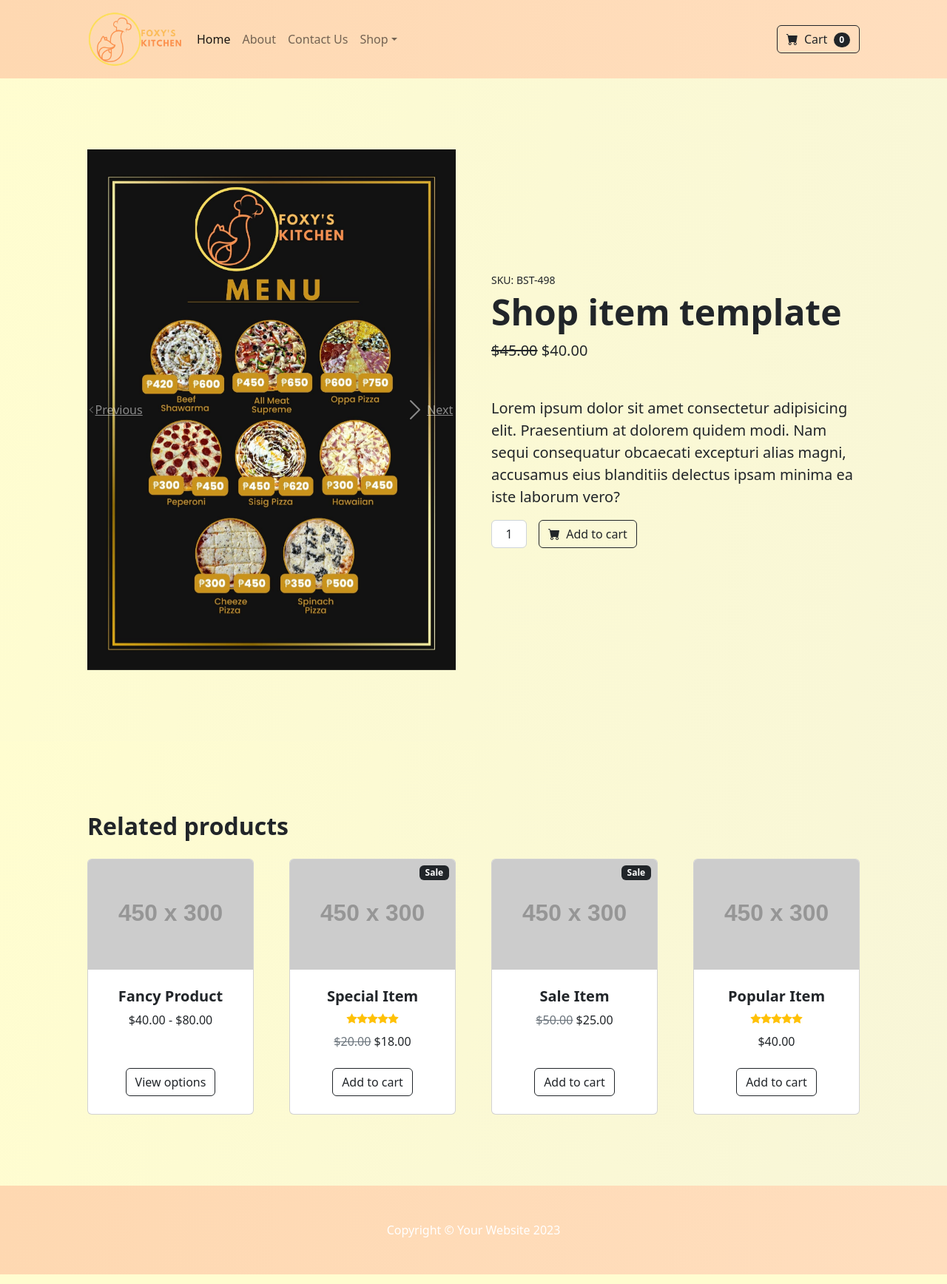
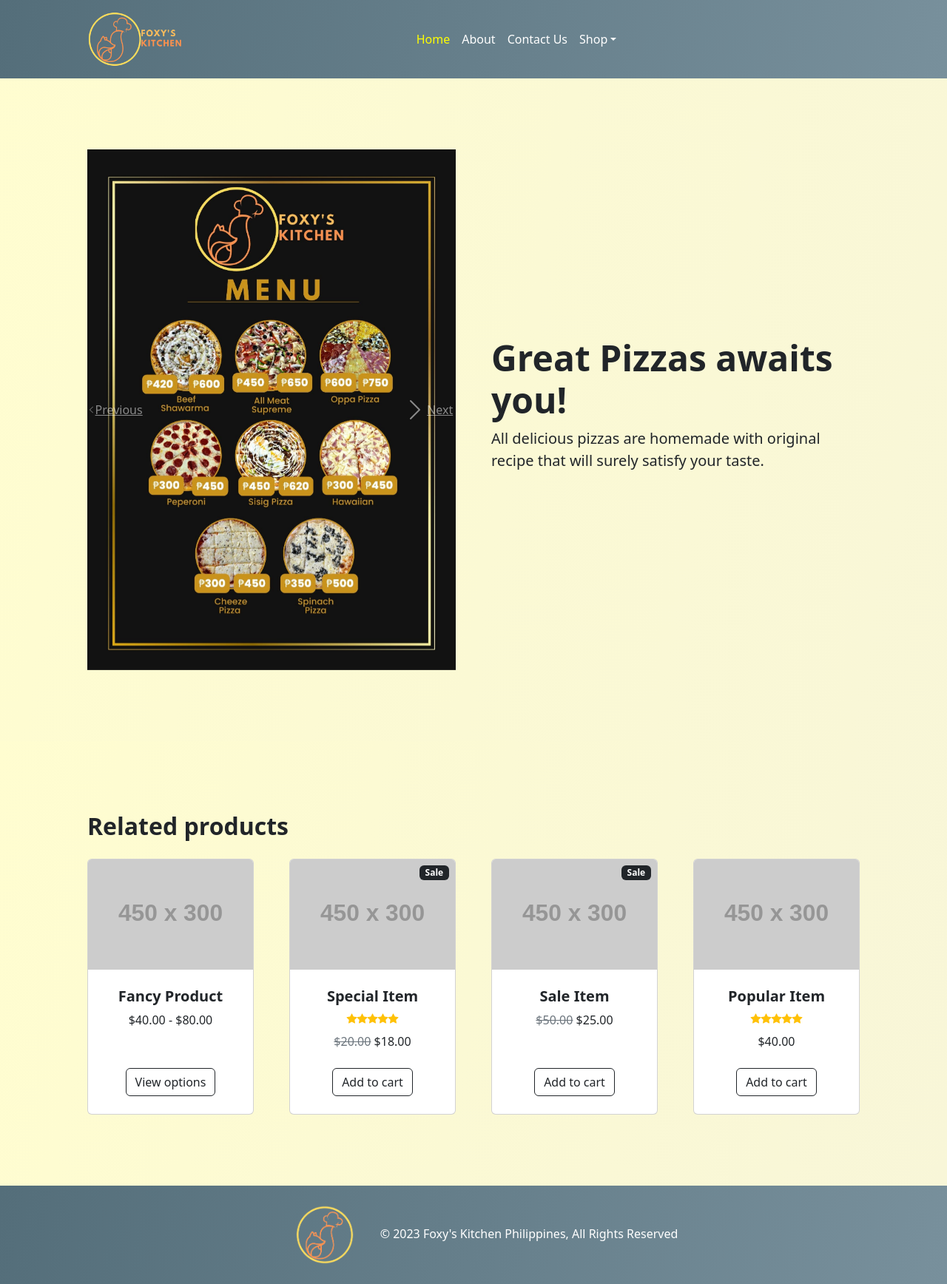
Before and after one commit to miggyuy14/snailspeed, a PHP site: page / in a window 1280 px wide. Shown: the whole page at 74% size. Run offline with PHP 8.4, Linux system fonts and the light colour scheme; grey boxes labelled with a size stand in for pictures from a placeholder-image service; some libraries are stand-ins or nearby versions.

Commit message:
new updates

```diff
--- /dev/null
+++ b/css/active1hover.css
@@ -0,0 +1,15 @@
+#active1{
+    color: yellow;
+}
+#active2{
+    color: white;
+}
+#active3{
+    color: white;
+}
+#navbarDropdown{
+    color: white;
+}
+#active1:hover{
+    color: orange;
+}
--- a/database/DbConnect.php
+++ b/database/DbConnect.php
@@ -1,7 +1,7 @@
 <?php
 $host = "localhost"; // Replace with your server name
 $username = "root"; // Replace with your database username
-$password = "Miggyuy102295"; // Replace with your database password
+$password = ""; // Replace with your database password
 $database = "foxy"; // Replace with your database name
 
 // Create a connection to the database
--- a/index.php
+++ b/index.php
@@ -15,11 +15,10 @@
                     <div id="carouselExampleControls" class="carousel slide card-img-top mb-5 mb-md-0" data-ride="carousel">
                     <div class="carousel-inner">
                         <?php
-                        // Array of images
                         $images = [
                             'foxy_showcase_1.jpg',
-                            'foxy_showcase_1.jpg',
-                            'foxy_showcase_1.jpg'
+                            'Brown Modern Food Poster.png',
+                            'Black Red Creative Pizza Food Flyer.png'
                         ];
 
                         // Loop through the images and create carousel slides
@@ -44,20 +43,8 @@
                     </a>
                 </div></div>
                     <div class="col-md-6">
-                        <div class="small mb-1">SKU: BST-498</div>
-                        <h1 class="display-5 fw-bolder">Shop item template</h1>
-                        <div class="fs-5 mb-5">
-                            <span class="text-decoration-line-through">$45.00</span>
-                            <span>$40.00</span>
-                        </div>
-                        <p class="lead">Lorem ipsum dolor sit amet consectetur adipisicing elit. Praesentium at dolorem quidem modi. Nam sequi consequatur obcaecati excepturi alias magni, accusamus eius blanditiis delectus ipsam minima ea iste laborum vero?</p>
-                        <div class="d-flex">
-                            <input class="form-control text-center me-3" id="inputQuantity" type="num" value="1" style="max-width: 3rem" />
-                            <button class="btn btn-outline-dark flex-shrink-0" type="button">
-                                <i class="bi-cart-fill me-1"></i>
-                                Add to cart
-                            </button>
-                        </div>
+                        <h1 class="display-5 fw-bolder">Great Pizzas awaits you!</h1>
+                        <p class="lead">All delicious pizzas are homemade with original recipe that will surely satisfy your taste.</p>
                     </div>
                 </div>
             </div>
--- a/layouts/footer.php
+++ b/layouts/footer.php
@@ -1,4 +1,4 @@
 <!-- Footer-->
-<footer class="py-5 bg-dark" style="background-image: linear-gradient(100deg, #fed8b1, #ffdebe);">
-            <div class="container"><p class="m-0 text-center text-white">Copyright &copy; Your Website 2023</p></div>
+<footer class="py-4 bg-dark" style="background-image: linear-gradient(100deg, #546e7a, #78909c); padding: 0px;">
+            <div class="container"><p class="m-0 text-center text-white"><img src="assets\foxy_s_kitchen-removebg-preview.png" alt="Logo" style="height: 85px; width: 150px;">© 2023 Foxy's Kitchen Philippines, All Rights Reserved</p></div>
         </footer>
--- a/layouts/headers.html
+++ b/layouts/headers.html
@@ -9,5 +9,6 @@
         <link href="https://cdn.jsdelivr.net/npm/bootstrap-icons@1.5.0/font/bootstrap-icons.css" rel="stylesheet" />
         <!-- Core theme CSS (includes Bootstrap)-->
         <link href="css/styles.css" rel="stylesheet" />
+        <link href="css/active1hover.css" rel="stylesheet">
         <script src="https://code.jquery.com/jquery-3.5.1.slim.min.js"></script>
         <script src="https://stackpath.bootstrapcdn.com/bootstrap/4.5.0/js/bootstrap.min.js"></script>
--- a/layouts/navbar.php
+++ b/layouts/navbar.php
@@ -1,13 +1,13 @@
 <!-- Navigation-->
-<nav class="navbar navbar-expand-lg navbar-light bg-light" style="background-image: linear-gradient(100deg, #fed8b1, #ffdebe);">
+<nav class="navbar navbar-expand-lg navbar-light bg-light" style="background-image: linear-gradient(100deg, #546e7a, #78909c);">
             <div class="container px-4 px-lg-5">
                 <a class="navbar-brand" href="#!"><img style="height: 80px; width: 140px; margin-right: -40px; padding: 0px;" src="assets\foxy_s_kitchen-removebg.png" alt="Logo"></a>
                 <button class="navbar-toggler" type="button" data-bs-toggle="collapse" data-bs-target="#navbarSupportedContent" aria-controls="navbarSupportedContent" aria-expanded="false" aria-label="Toggle navigation"><span class="navbar-toggler-icon"></span></button>
                 <div class="collapse navbar-collapse" id="navbarSupportedContent">
-                    <ul class="navbar-nav me-auto mb-2 mb-lg-0 ms-lg-4">
-                        <li class="nav-item"><a class="nav-link active" aria-current="page" href="#!">Home</a></li>
-                        <li class="nav-item"><a class="nav-link" href="#!">About</a></li>
-                        <li class="nav-item"><a class="nav-link" href="pages/ContactUs.php">Contact Us</a></li>
+                    <ul class="navbar-nav mx-auto">
+                        <li class="nav-item"><a id="active1" class="nav-link active" aria-current="page" href="#!">Home</a></li>
+                        <li class="nav-item"><a id="active2" class="nav-link" href="#!">About</a></li>
+                        <li class="nav-item"><a id="active3" class="nav-link" href="pages/ContactUs.php">Contact Us</a></li>
                         <li class="nav-item dropdown">
                             <a class="nav-link dropdown-toggle" id="navbarDropdown" href="#" role="button" data-bs-toggle="dropdown" aria-expanded="false">Shop</a>
                             <ul class="dropdown-menu" aria-labelledby="navbarDropdown">
@@ -18,13 +18,6 @@
                             </ul>
                         </li>
                     </ul>
-                    <form class="d-flex">
-                        <button class="btn btn-outline-dark" type="submit">
-                            <i class="bi-cart-fill me-1"></i>
-                            Cart
-                            <span class="badge bg-dark text-white ms-1 rounded-pill">0</span>
-                        </button>
-                    </form>
                 </div>
             </div>
         </nav>
```
Also changed, not shown: assets/Black Red Creative Pizza Food Flyer.png (added), assets/Brown Modern Food Poster.png (added).
